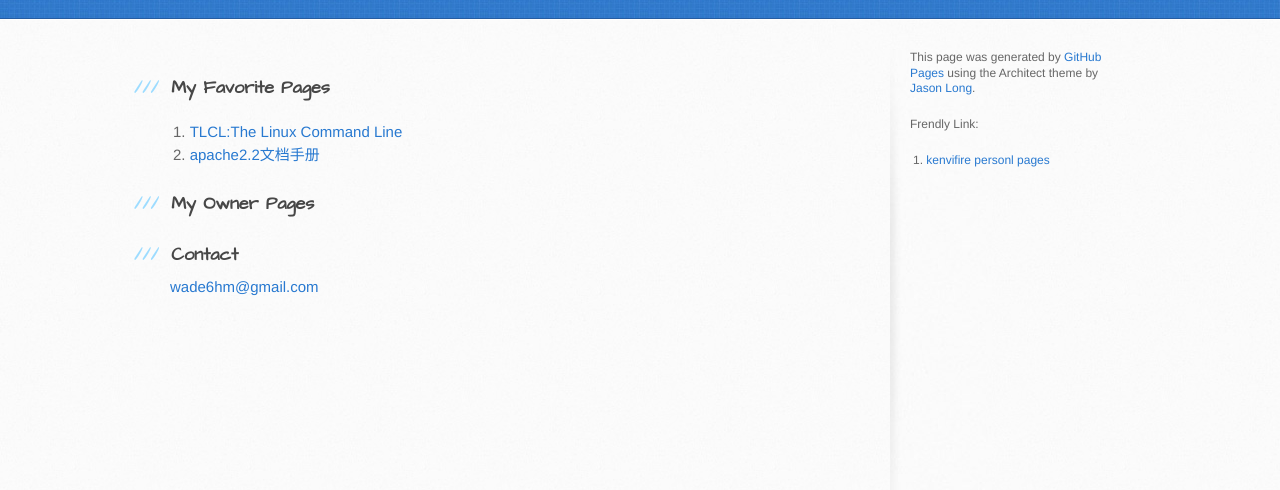
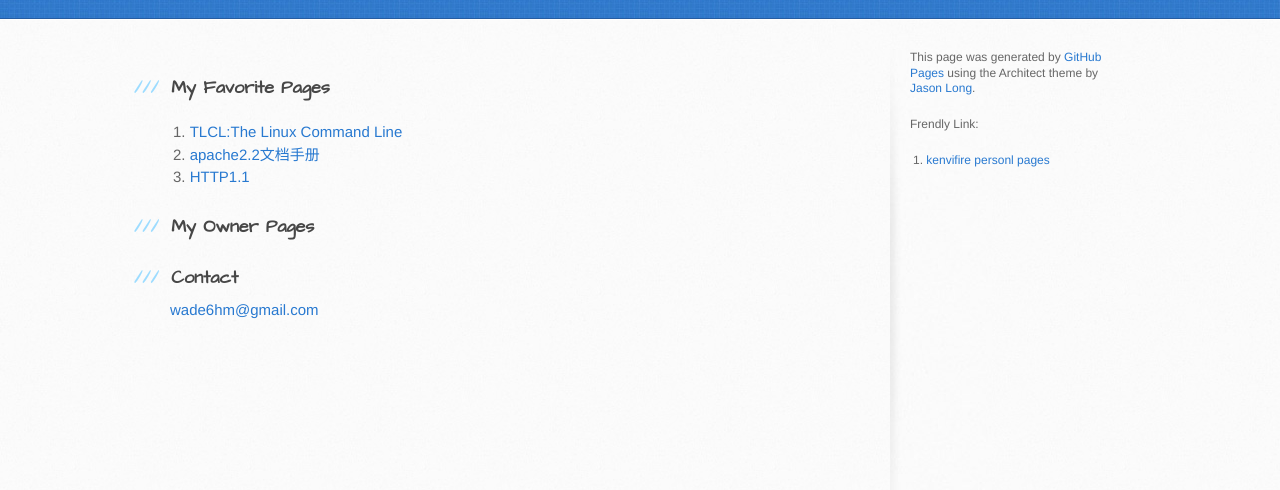
Before and after one commit to wade6/wade6.github.io, a plain HTML site: page index.html in a window 1280 px wide. Shown: the part 182-672 px from the top of the page. Drawn offline with Linux system fonts and the light colour scheme.

Commit message:
Update index.html

```diff
--- a/index.html
+++ b/index.html
@@ -36,6 +36,8 @@
            <ol>
             <li><a target="_blank" href="http://billie66.github.io/TLCL/book/index.html" >TLCL:The Linux Command Line</a></li>
             <li><a target="_blank" href="http://doc.zzbaike.com/apache/2-2/" >apache2.2文档手册</a></li>
+            <li><a target="_blank" href="http://kb.cnblogs.com/page/130970/#statelessalive" >HTTP1.1</a></li>
+
            </ol>
          </p>
 
```
